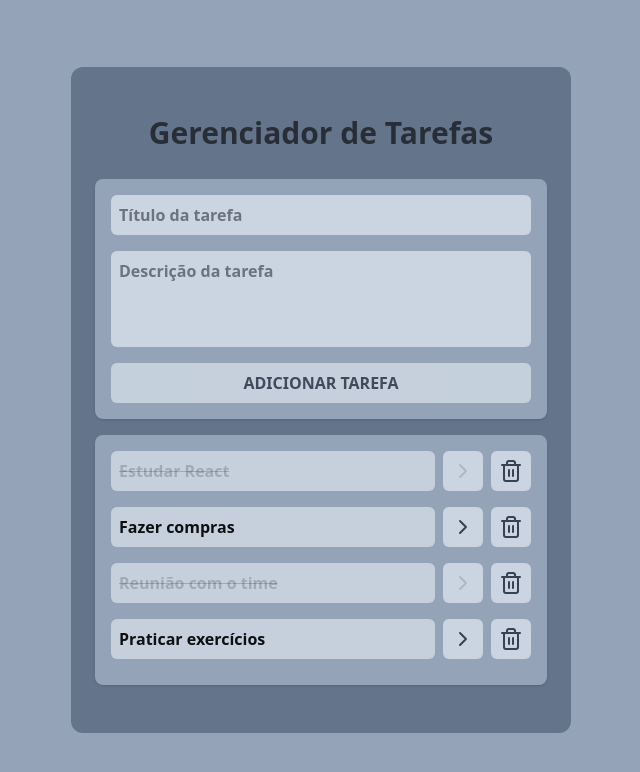
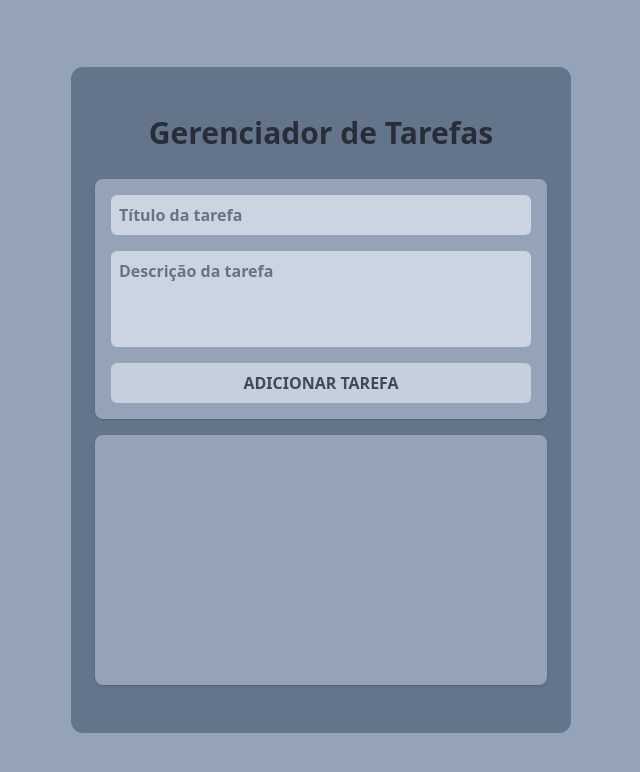
Before and after one commit to Carecsnay/Lista-de-Tarefa-ReactJS-com-Persistencia, a React (Vite) app: page / in a window 1280 px wide. Shown: the top 772 px of the page, without its empty margins (319-959 px from the left). Built offline with nearby package versions, Linux system fonts and the light colour scheme.

Commit message:
refactor: comentar tarefas de exemplo no estado inicial

```diff
--- a/src/App.jsx
+++ b/src/App.jsx
@@ -10,31 +10,31 @@ function App() {
   const navigate = useNavigate();
 
   const [tasks, setTasks] = useState([
-    {
-      id: v4(),
-      title: "Estudar React",
-      description: "Antes do mega hiper super evento FSC acontecer!",
-      isCompleted: true,
-    },
-    {
-      id: v4(),
-      title: "Fazer compras",
-      description:
-        "Comprar itens essenciais no supermercado às 14:30 do dia 29/07/2025",
-      isCompleted: false,
-    },
-    {
-      id: v4(),
-      title: "Reunião com o time",
-      description: "Participar do clube da leitura no dia 31/07/2025",
-      isCompleted: true,
-    },
-    {
-      id: v4(),
-      title: "Praticar exercícios ",
-      description: "Todos os dias, pelo menos 1h",
-      isCompleted: false,
-    },
+    // {
+    //   id: v4(),
+    //   title: "Estudar React",
+    //   description: "Antes do mega hiper super evento FSC acontecer!",
+    //   isCompleted: true,
+    // },
+    // {
+    //   id: v4(),
+    //   title: "Fazer compras",
+    //   description:
+    //     "Comprar itens essenciais no supermercado às 14:30 do dia 29/07/2025",
+    //   isCompleted: false,
+    // },
+    // {
+    //   id: v4(),
+    //   title: "Reunião com o time",
+    //   description: "Participar do clube da leitura no dia 31/07/2025",
+    //   isCompleted: true,
+    // },
+    // {
+    //   id: v4(),
+    //   title: "Praticar exercícios ",
+    //   description: "Todos os dias, pelo menos 1h",
+    //   isCompleted: false,
+    // },
   ]);
 
   useEffect(() => {
```
